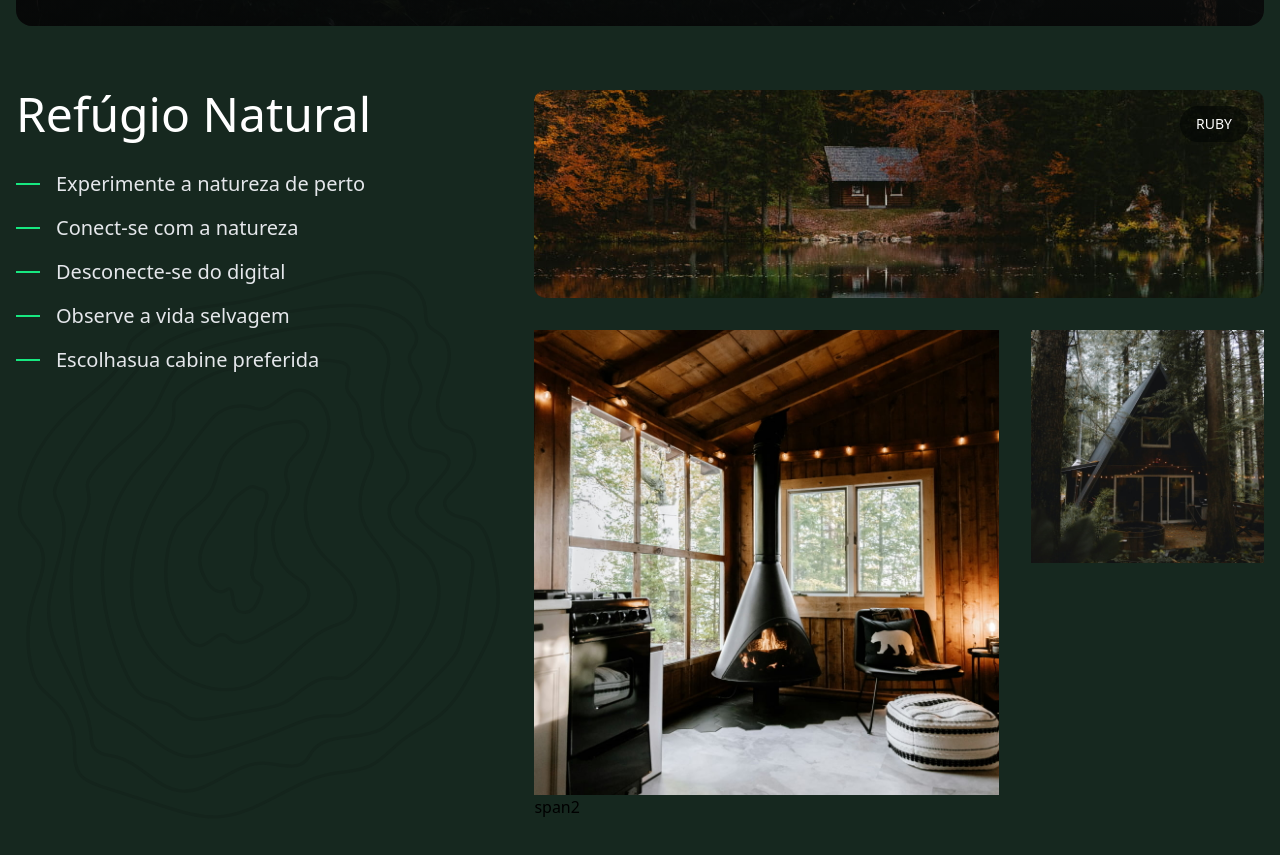
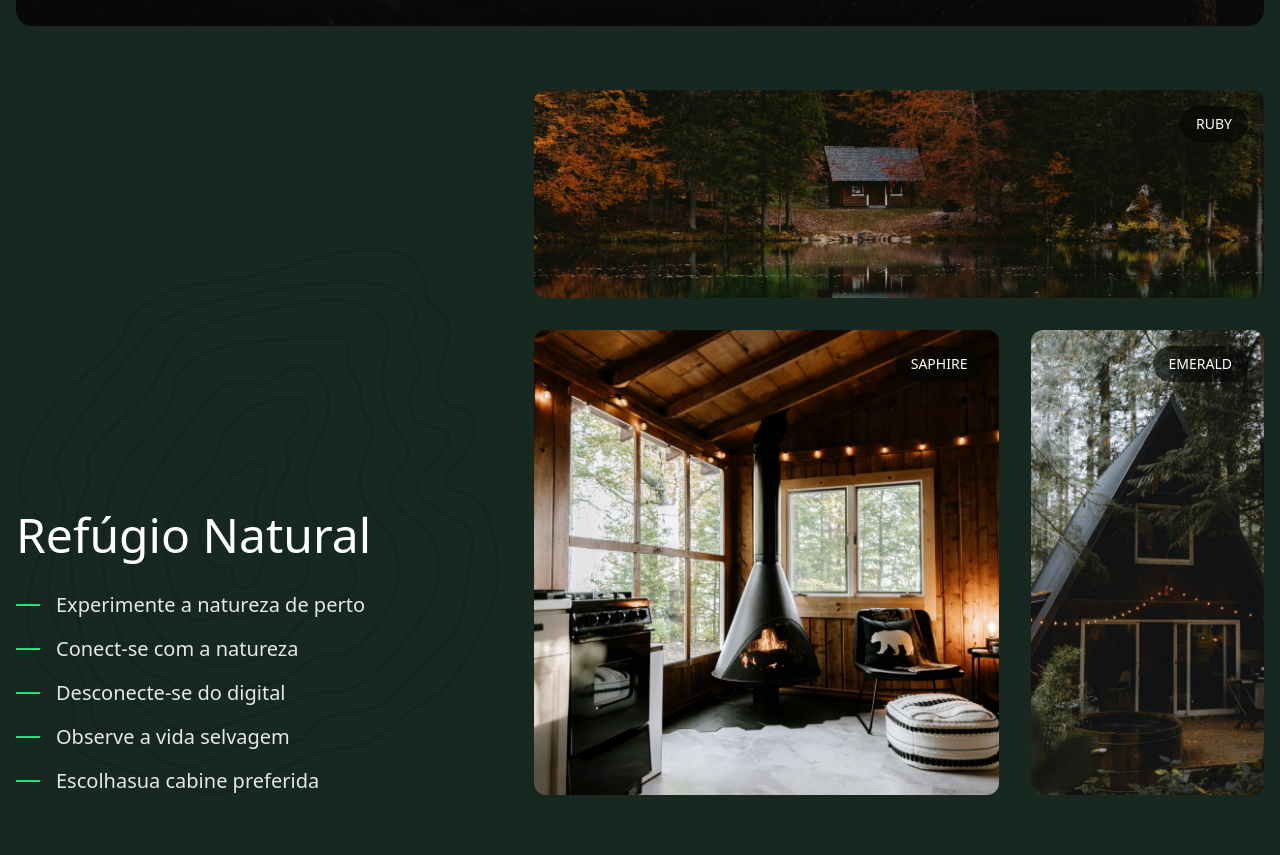
Before and after one commit to Filipeassis1/projeto-tailwind, a website: page src/index.html in a window 1280 px wide. Shown: the part 721-1576 px from the top of the page. Drawn offline with Linux system fonts and the light colour scheme.

Commit message:
final section2

```diff
--- a/src/index.html
+++ b/src/index.html
@@ -114,7 +114,7 @@
 
     <section id="acomodacoes" class="container grid lg:grid-cols-[2fr_3fr] gap-8 pt-16 mb-12 sm:mb-16">
 
-        <div class="bg-[url('./img/padrao.svg')] bg-no-repeat bg-contain bg-left-bottom">
+        <div class=" content-end bg-[url('./img/padrao.svg')] bg-no-repeat bg-contain bg-left-bottom">
             <h2 class="text-white mb-8 text-4xl lg:text-5xl">Refúgio Natural</h2>
             <ul class="text-gray-200 *:flex *:items-center *:gap-4 space-y-4 sm:text-xl">
                 <li ><span class="h-0.5 w-6 bg-verde-400 inline-block"></span>Experimente a natureza de perto</li>
@@ -130,14 +130,14 @@
                 <img  class="h-52 w-full object-cover rounded-xl" src="./img/casa1.jpg" alt="casa 1">
                 <span class="uppercase absolute top-4 right-4 text-white rounded-full bg-verde-950/60 px-4 py-2 text-sm">ruby</span>
             </div>
-
-            <div>
-                <img src="./img/casa2.jpg" alt="casa 2">
-                <span>span2</span>
+            <div class=" grid relative">
+                <img  class=" size-full object-cover rounded-xl" src="./img/casa2.jpg" alt="casa 2">
+                <span class="uppercase absolute top-4 right-4 text-white rounded-full bg-verde-950/60 px-4 py-2 text-sm">saphire</span>
             </div>
 
-            <div>
-                <img src="./img/casa3.jpg" alt="casa 3">
+            <div class="grid relative">
+                <img  class="size-full object-cover rounded-xl" src="./img/casa3.jpg" alt="casa 3">
+                <span class="uppercase absolute top-4 right-4 text-white rounded-full bg-verde-950/60 px-4 py-2 text-sm">emerald</span>
             </div>
         </div>
 
```
Also changed, not shown: src/output.css.
